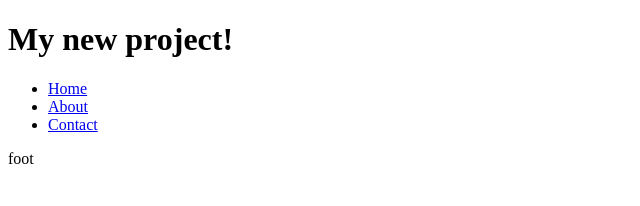
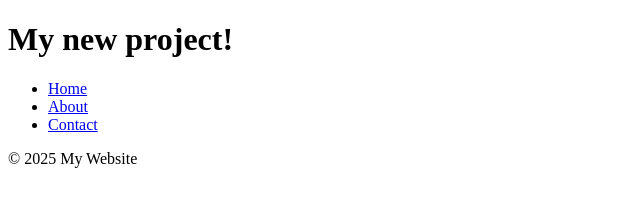
Before and after one commit to jayanthibs/project-2, a plain HTML site: page index.html in a window 1280 px wide. Shown: the whole page, without its empty margins (0-640 px from the left). Drawn offline with Linux system fonts and the light colour scheme.

Commit message:
Modified footer section

```diff
--- a/index.html
+++ b/index.html
@@ -14,6 +14,6 @@
         <li><a href="#">Contact</a></li>
      </ul>
     </nav>
-    <footer>foot</footer>
+    <footer>&copy; 2025 My Website</footer>
 </body>
 </html>
```
